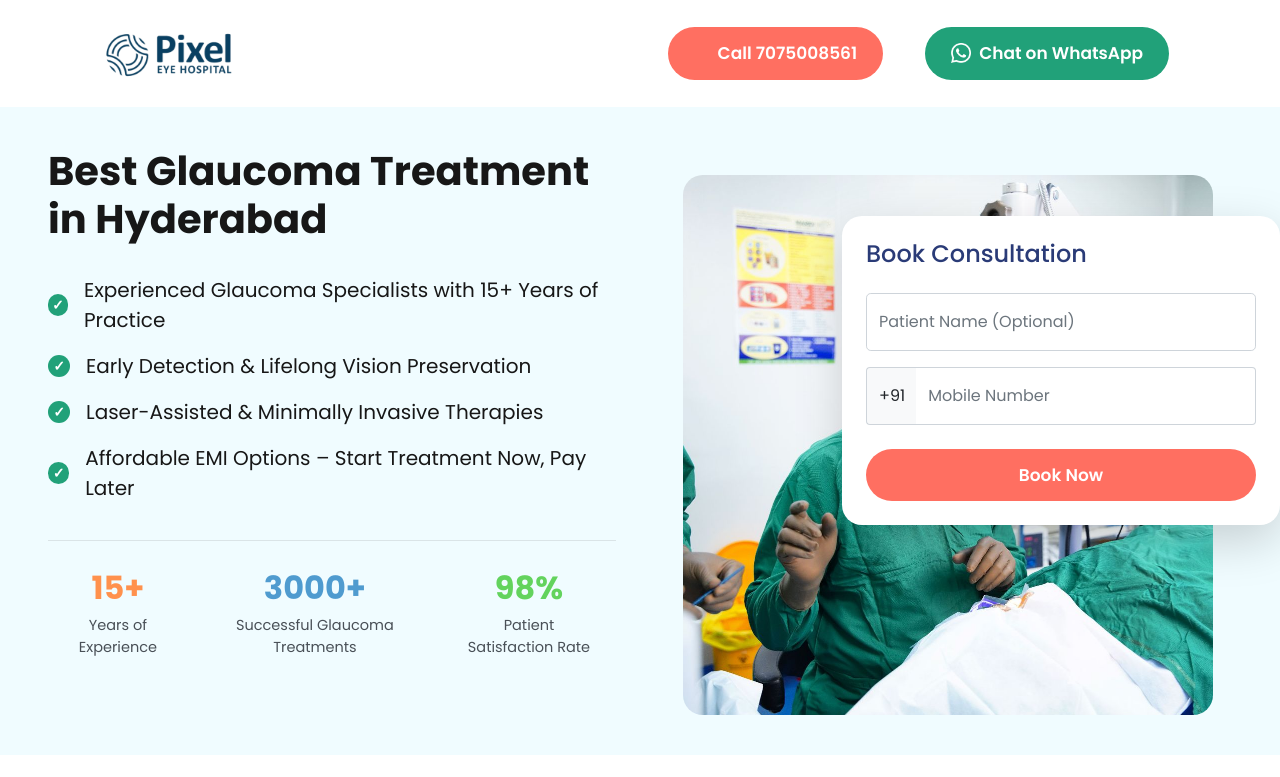
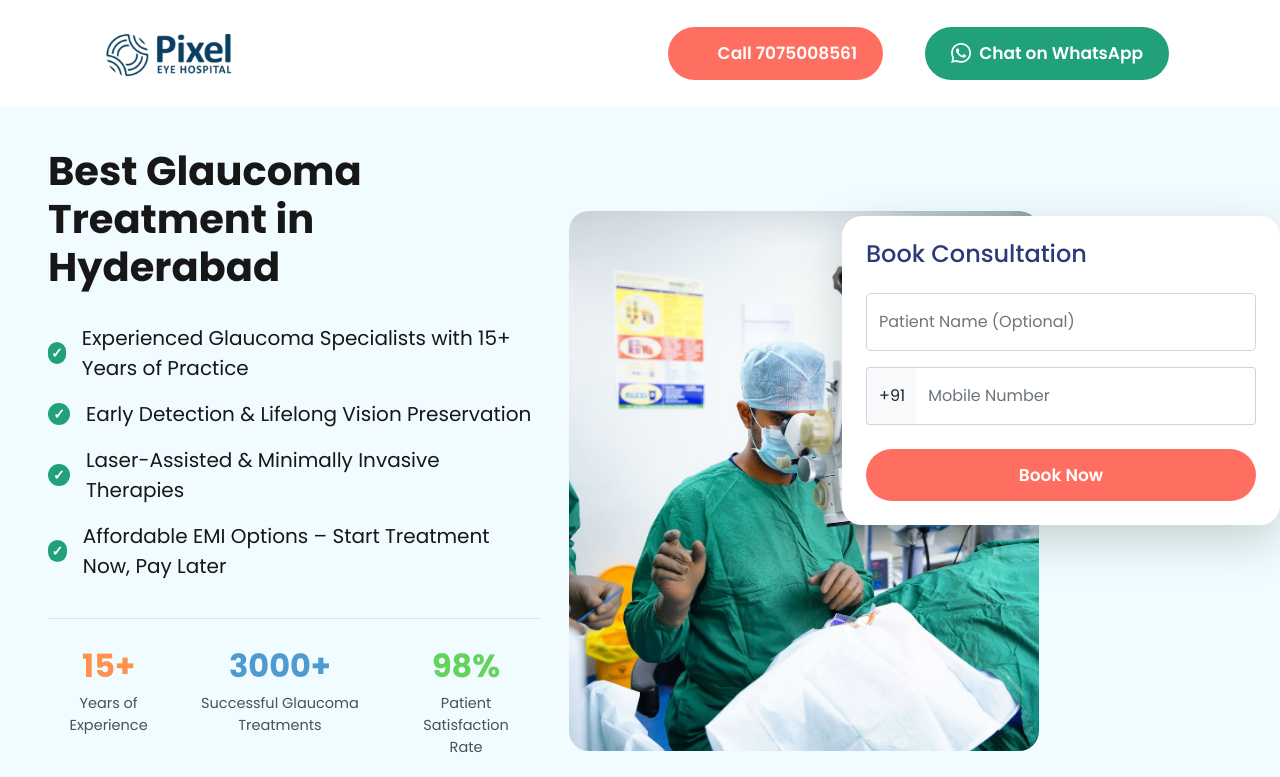
Before and after one commit to contact-igt/glaucoma-eye-frontend, a Next.js app: page / in a window 1280 px wide. Shown: the top 777 px of the page. Built offline with nearby package versions, Linux system fonts and the light colour scheme; some icons are missing.

Commit message:
banner UI correction

```diff
--- a/src/component/Home/HomeBanner/index.jsx
+++ b/src/component/Home/HomeBanner/index.jsx
@@ -5,8 +5,8 @@ const HomeBanner = ({ data,statsData }) => {
     return (
         <div className="container-md-fluid d-flex justify-content-center" style={{ backgroundColor: '#f0fcff' }}>
             <div className={`${styles.container} d-flex justify-content-center align-items-end w-100`}>
-                <div className="w-100 d-flex gap-lg-5 align-items-end flex-column flex-lg-row">
-                    <div className="d-flex w-100 justify-content-end pb-lg-4 flex-column mb-lg-4 px-4 px-md-0 mb-md-0">
+                <div className="w-100 row gap-lg-3 align-items-center flex-column flex-lg-row">
+                    <div className="d-flex col-12 col-lg-5 justify-content-end pb-lg-4 flex-column mb-lg-4 px-4 px-md-0 mb-md-0">
                         <h1 className={`fw-bold fs-1 ${styles.title}`}>
                             {data?.title}
                         </h1>
@@ -39,7 +39,7 @@ const HomeBanner = ({ data,statsData }) => {
                         </div>
                     </div>
 
-                    <div className="mt-0 w-100 d-flex justify-content-center">
+                    <div className="mt-0 col-12 col-lg-5 d-flex justify-content-center">
                             <Image
                                 src="/assets/bannerImage.jpg"
                                 alt="Banner"
```
